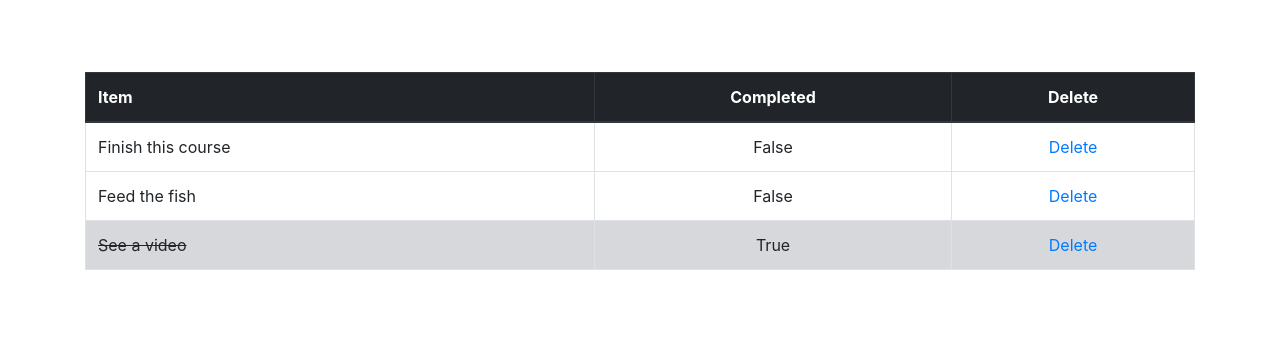
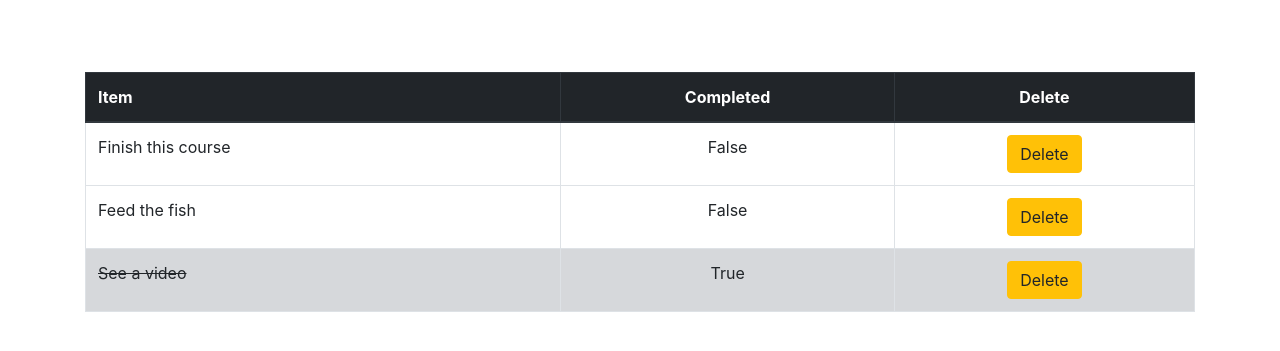
Before and after one commit to abonello/django_todo_project01, a Django app: page / in a window 1280 px wide. Shown: the part 56-407 px from the top of the page. Run offline with Django 3.2, Linux system fonts and the light colour scheme; data comes from the database, SQL or seed files in the repository; some libraries are stand-ins or nearby versions.

Commit message:
Improve style of delete buttons

```diff
--- a/my_app/todo_list/templates/home.html
+++ b/my_app/todo_list/templates/home.html
@@ -33,7 +33,7 @@
                 <td>{{ item.item }}</td>
             {% endif %}
                 <td><center>{{ item.completed }}</center></td>
-                <td><center><a href="{% url 'delete' item.id %}">Delete</a>
+                <td><center><a class="btn btn-warning" href="{% url 'delete' item.id %}">Delete</a>
                     </center></td>
             </tr>
 
```
Also changed, not shown: README.md.
